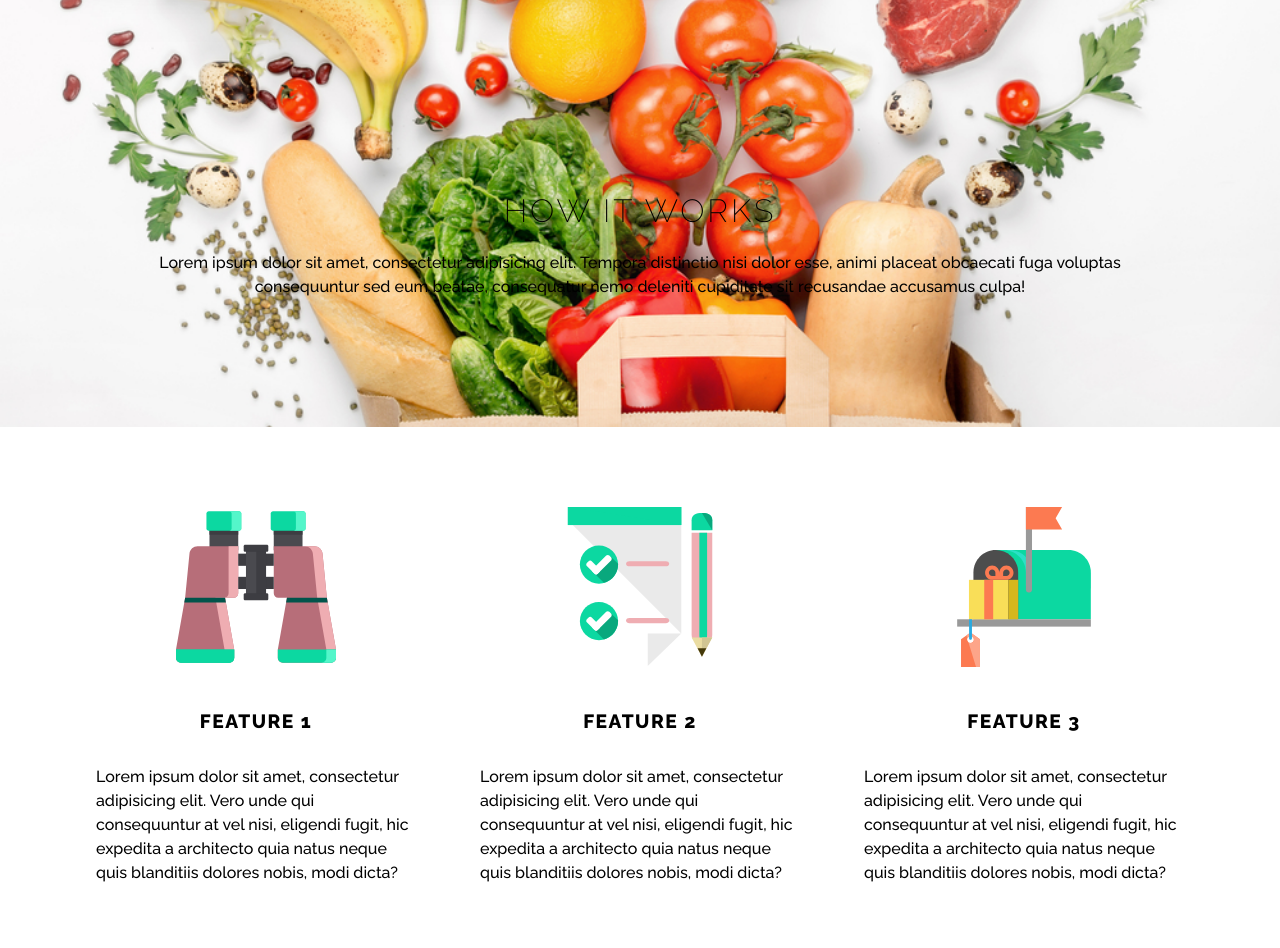
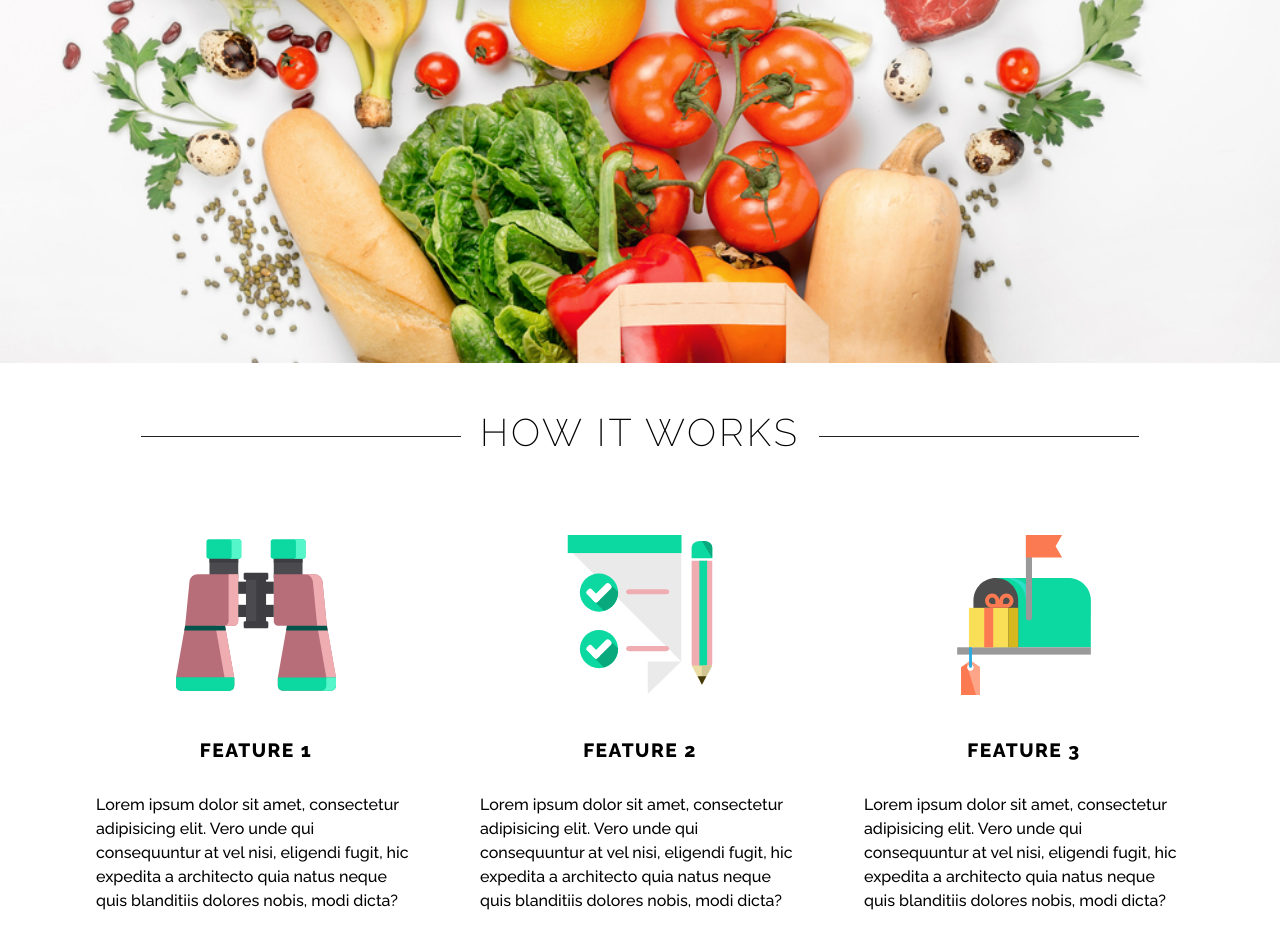
Before and after one commit to Albertico88/responsive-naqui, a website: page src/index.html in a window 1280 px wide. Shown: the part 1240-2188 px from the top of the page. Drawn offline with Linux system fonts and the light colour scheme.

Commit message:
Horizontal line on heading

```diff
--- a/src/index.html
+++ b/src/index.html
@@ -48,17 +48,16 @@
         <p>Lorem ipsum dolor sit amet, consectetur adipisicing elit. Voluptatibus a labore quo iure eius, ab doloribus, odio facilis quibusdam temporibus hic, numquam amet quos distinctio qui. Iure, dolore. Voluptatibus a labore quo iure eius, ab doloribus, odio facilis quibusdam temporibus hic, numquam amet quos distinctio qui. Iure, dolore.</p>
       </div>
 
-      <div class="home-about-description">
-        <h1>How it works</h1>
-        <p>Lorem ipsum dolor sit amet, consectetur adipisicing elit. Tempora distinctio nisi dolor esse, animi placeat obcaecati fuga voluptas consequuntur sed eum beatae, consequatur nemo deleniti cupiditate sit recusandae accusamus culpa!</p>
-      </div>
-
   </section>
 </div>
 
 
 <!--========== FEATURES =========== -->
 <section class="features-points">
+  <div class="features-title">
+    <h1>How it Works</h1>
+  </div>
+
   <div class="container col">
 
     <div class="features-point">
--- a/src/scss/layouts/_card.scss
+++ b/src/scss/layouts/_card.scss
@@ -43,10 +43,10 @@
 @media (min-width: 900px) {
 
   .home-about-textbox {
-    top: -11em;
+    top: -15em;
     height: auto;
     width: 42vw;
-    left: 0;
+    left: 0em;
     text-align: left;
     padding: 5em;
     box-shadow: 0 0 4em 0 rgba(0,0,0, .55);
@@ -66,13 +66,12 @@
   }
 
   .container-food {
-    padding-bottom: 10em;
     background-image: url("../assets/hero.jpg");
     background-repeat: no-repeat;
     background-position: center;
     background-size: cover;
     width: 100vw;
-    padding: 5em;
+    padding: 10em;
   }
 
   .home-about-description {
--- a/src/scss/layouts/_features.scss
+++ b/src/scss/layouts/_features.scss
@@ -1,3 +1,43 @@
+.features-points {
+  padding-top: 3em;
+}
+
+.features-title {
+  font-size:1.2em;
+  position:relative;
+  text-align:center;
+
+
+// Horizontal line on heading
+  h1 {
+   overflow: hidden;
+   text-align: center;
+  }
+
+  h1:before,
+  h1:after {
+   background-color: $black;
+   content: "";
+   display: inline-block;
+   height: 1px;
+   position: relative;
+   vertical-align: middle;
+   width: 25%;
+  }
+
+  h1:before {
+   right: 0.5em;
+   margin-left: -50%;
+  }
+
+  h1:after {
+   left: 0.5em;
+   margin-right: -50%;
+  }
+
+}
+
+
 .features-point {
   display: block;
   padding: 2em;
```
Also changed, not shown: src/css/main.css.
